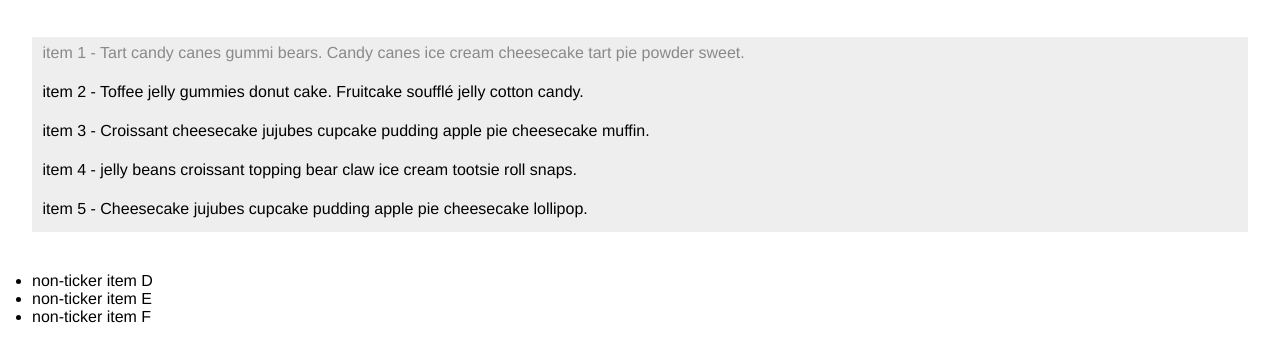
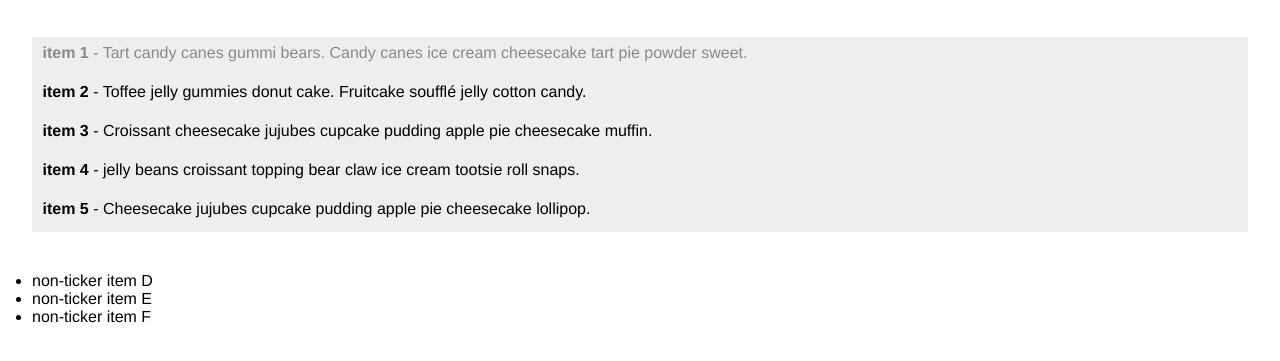
Before and after one commit to ttbarnes/angular-ticker, a website: page app/index.html in a window 1280 px wide. Shown: the part 169-530 px from the top of the page. Drawn offline with nearby package versions, Linux system fonts and the light colour scheme; files that its build step writes are made by us from their sources.

Commit message:
refactor to allow easier declaration and nested/custom ng-repeat

```diff
--- a/app/scripts/controllers/main.js
+++ b/app/scripts/controllers/main.js
@@ -15,27 +15,27 @@ angular.module('angularTickerApp')
       'Karma'
     ];
 
-    $scope.myTickerItems = [
+     $scope.myTickerItems = [
       {
-        'title': 'item 1',
-        'copy': 'Tart candy canes gummi bears. Candy canes ice cream cheesecake tart pie powder sweet.'
+        title: 'item 1',
+        copy: 'Tart candy canes gummi bears. Candy canes ice cream cheesecake tart pie powder sweet.'
       },
       {
-        'title': 'item 2',
-        'copy': 'Toffee jelly gummies donut cake. Fruitcake soufflé jelly cotton candy.'
+        title: 'item 2',
+        copy: 'Toffee jelly gummies donut cake. Fruitcake soufflé jelly cotton candy.'
       },
       {
-        'title': 'item 3',
-        'copy': 'Croissant cheesecake jujubes cupcake pudding apple pie cheesecake muffin.'
+        title: 'item 3',
+        copy: 'Croissant cheesecake jujubes cupcake pudding apple pie cheesecake muffin.'
       },
       {
-        'title': 'item 4',
-        'copy': 'jelly beans croissant topping bear claw ice cream tootsie roll snaps.'
+        title: 'item 4',
+        copy: 'jelly beans croissant topping bear claw ice cream tootsie roll snaps.'
       },
       {
-        'title': 'item 5',
-        'copy': 'Cheesecake jujubes cupcake pudding apple pie cheesecake lollipop.'
-      },
+        title: 'item 5',
+        copy: 'Cheesecake jujubes cupcake pudding apple pie cheesecake lollipop.'
+      }
     ];
 
 
--- a/app/scripts/directives/ticker.js
+++ b/app/scripts/directives/ticker.js
@@ -3,21 +3,20 @@
 angular.module('angularTickerApp')
   .directive('ticker', function ($interval) {
     return {
-      restrict: 'EA',
-      transclude : true,
-      scope: {
-        tickeritems: '=',
-        timing: '@'
-      },
-      templateUrl: 'views/directives/ticker.html',
-      link: function postLink(scope, element) {
+
+      restrict: 'A',
+      scope: true,
+      //compile: function (element, attributes) {
+      compile: function () {
+
+        return function (scope, element, attributes){
 
           var timing,
               timingEffect,
               timingEffectDivideBy = 4;
 
-        if (scope.timing) {
-          timing = scope.timing;
+          if (attributes.timing) {
+            timing = attributes.timing;
             timingEffect = timing / timingEffectDivideBy;
           }
           else {
@@ -25,19 +24,18 @@ angular.module('angularTickerApp')
             timingEffect = timing / timingEffectDivideBy / timingEffectDivideBy * 2;
           }
 
+
           scope.$watch(element, function(){
 
-          var list = element.find('ul'),
+            var list = element,
                 items = element.find('li'),
                 item1;
-
-          if(items.length) {
 
             console.info(items.length + ' items in ticker');
 
             $interval(function(){
 
-              items = element.find('li');
+              items = list.children('li');
               item1 = angular.element(items[0]);
 
               item1.addClass('fade-out minus-margin-top');
@@ -55,13 +53,9 @@ angular.module('angularTickerApp')
 
             }, timing);
 
-          }
-          else {
-            console.error('angularTicker error - no items assigned! \n Ensure that you have the correct value assigned to tickeritems. Eg: \n <ticker tickeritems="myTickerItems"></ticker> \n $scope.myTickerItems = [ {...}, {...} ];');
-          }
-
           });
 
+        };
       }
 
     };
--- a/app/styles/main.scss
+++ b/app/styles/main.scss
@@ -17,11 +17,11 @@ li {
 }
 
 ul,
-ticker {
+[ticker] {
   margin-bottom:40px;
 }
 
-ticker {
+[ticker] {
   display:block;
   height:195px;
   overflow-y:hidden;
--- a/app/views/main.html
+++ b/app/views/main.html
@@ -6,7 +6,11 @@
   <li>non-ticker item C</li>
 </ul>
 
-<ticker tickeritems="myTickerItems"></ticker>
+<ul ticker>
+  <li ng-repeat="item in myTickerItems">
+    <b>{{item.title}}</b> - {{item.copy}}
+  </li>
+</ul>
 
 <ul>
   <li>non-ticker item D</li>
```
Lines whose indentation alone changed are shown as unchanged.
